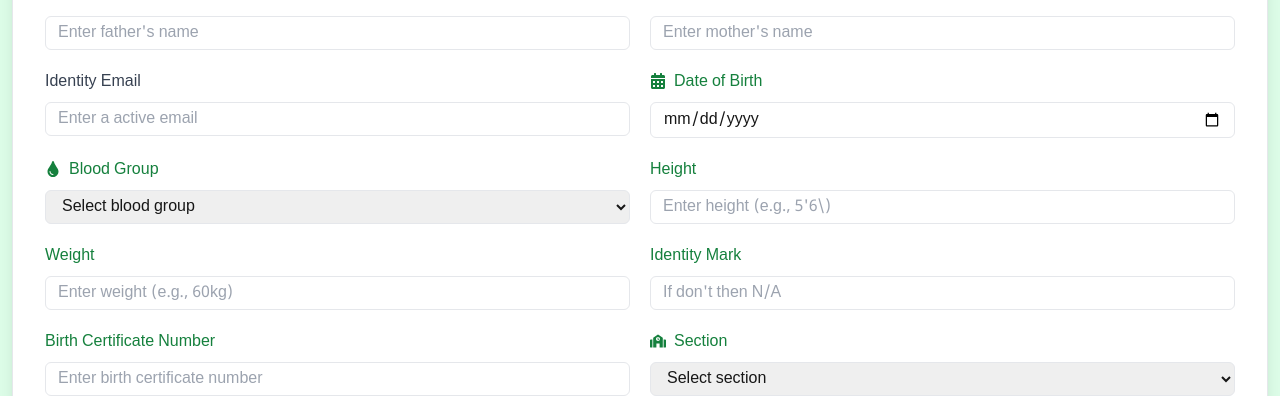
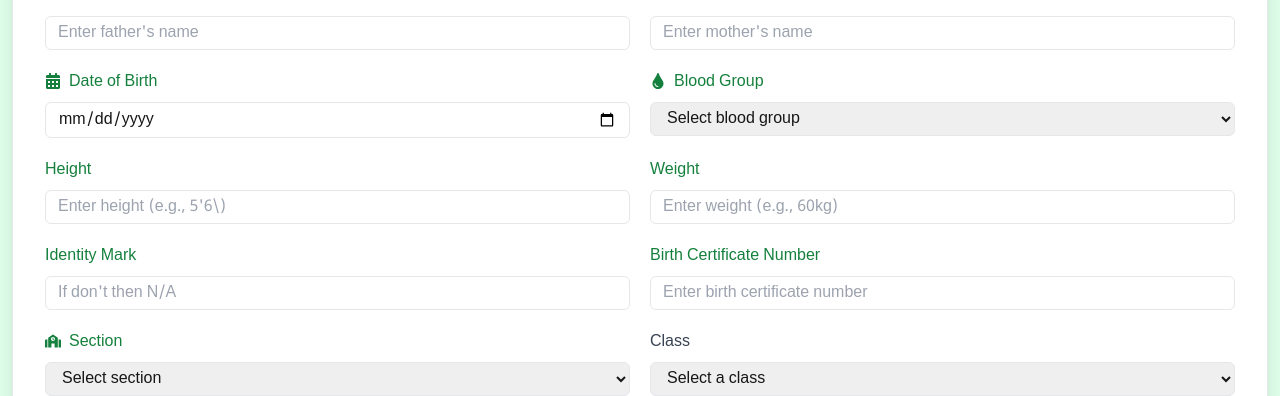
Before and after one commit to Robiu-Sani/tamirul-ummah-maderasah-client-site, a Next.js app: page /pages/admition in a window 1280 px wide. Shown: the part 404-800 px from the top of the page. Built offline with nearby package versions, Linux system fonts and the light colour scheme.

Commit message:
sending notifection is done

```diff
--- a/src/app/pages/admition/AddStudentForm.jsx
+++ b/src/app/pages/admition/AddStudentForm.jsx
@@ -13,21 +13,48 @@ import { IoCloudUploadOutline } from "react-icons/io5";
 import { useState } from "react";
 import Image from "next/image";
 import ImageUpload from "@/app/_DefaultsComponent/ImageUpload";
+import axios from "axios";
+import { url } from "@/app/_DefaultsComponent/DefaultsFunctions/Config";
+import toast, { Toaster } from "react-hot-toast";
+import { GiOilySpiral } from "react-icons/gi";
 
 export default function AddStudentForm() {
+  const [isSubmiting, setIsSubmiting] = useState(false);
   const [image, setImage] = useState(null);
   const {
     register,
     handleSubmit,
+    reset,
     formState: { errors },
   } = useForm();
 
-  const onSubmit = (data) => {
+  const onSubmit = async (data) => {
     const email =
       data.studentNameEnglish.toLowerCase().replace(/\s+/g, "") + "@tum.com";
     const newData = { image, email, ...data };
-    console.log("Form Data Submitted:", newData);
-    alert("Student Information Saved Successfully!");
+    const submitedData = {
+      name: "Admition Notice",
+      messages: `${data.studentNameEnglish} want a admition on class ${data.class}`,
+      info: newData,
+      path: "/notifictions/admition-Student",
+      isClick: false,
+    };
+    try {
+      setIsSubmiting(true);
+      const response = await axios.post(
+        `${url}/notifection/create-notifection`,
+        submitedData
+      );
+      if (response?.data?.status === true) {
+        reset();
+        toast.success(response.data.data.message || "Submit successful");
+      }
+    } catch (err) {
+      console.log(err);
+      toast.error("Something is worng!");
+    } finally {
+      setIsSubmiting(false);
+    }
   };
 
   const handleImageUpload = (url) => {
@@ -39,6 +66,7 @@ export default function AddStudentForm() {
       onSubmit={handleSubmit(onSubmit)}
       className="w-full  mx-auto bg-white p-8 rounded-md shadow-lg border"
     >
+      <Toaster />
       <h2 className="text-2xl font-bold text-center text-green-600 mb-6">
         Add Student Information
       </h2>
@@ -106,22 +134,6 @@ export default function AddStudentForm() {
             className="w-full p-1 px-3 border rounded-md focus:outline-none focus:ring-2 focus:ring-green-500"
           />
           {errors.mothersName && (
-            <span className="text-red-500 text-sm">This field is required</span>
-          )}
-        </div>
-
-        {/* Identity Email */}
-        <div className="w-full">
-          <label className="block font-medium text-gray-700 mb-2">
-            Identity Email
-          </label>
-          <input
-            type="email"
-            {...register("identityEmail", { required: true })}
-            placeholder="Enter a active email"
-            className="w-full p-1 px-3 border rounded-md focus:outline-none focus:ring-2 focus:ring-gray-500"
-          />
-          {errors.identityEmail && (
             <span className="text-red-500 text-sm">This field is required</span>
           )}
         </div>
@@ -253,13 +265,32 @@ export default function AddStudentForm() {
 
         {/* Class */}
         <div className="w-full">
-          <label className="block font-medium text-green-700 mb-2">Class</label>
-          <input
-            type="text"
+          <label className="block font-medium text-gray-700 mb-2">Class</label>
+          <select
             {...register("class", { required: true })}
-            placeholder="Enter class"
             className="w-full p-1 px-3 border rounded-md focus:outline-none focus:ring-2 focus:ring-green-500"
-          />
+          >
+            <option value="" disabled selected>
+              Select a class
+            </option>
+            <option value="one">One</option>
+            <option value="two">Two</option>
+            <option value="three">Three</option>
+            <option value="four">Four</option>
+            <option value="five">Five</option>
+            <option value="six">Six</option>
+            <option value="seven">Seven</option>
+            <option value="eight">Eight</option>
+            <option value="nine">Nine</option>
+            <option value="ten">Ten</option>
+            <option value="eleven">Eleven</option>
+            <option value="twelve">Twelve</option>
+            <option value="hifz">Hifz</option>
+            <option value="norani">Norani</option>
+            <option value="fazil">Fazil</option>
+            <option value="Thaksisi">Thaksisi</option>
+            <option value="kamil">Kamil</option>
+          </select>
           {errors.class && (
             <span className="text-red-500 text-sm">This field is required</span>
           )}
@@ -350,8 +381,9 @@ export default function AddStudentForm() {
       {/* Submit Button */}
       <button
         type="submit"
-        className="w-full mt-3 bg-green-600 text-white p-2 rounded-md hover:bg-green-700 transition"
+        className="w-full flex justify-center items-center gap-3 bg-green-600 text-white py-2 px-4 rounded-lg shadow hover:bg-green-700 transition duration-300"
       >
+        {isSubmiting ? <GiOilySpiral className="animate-spin" /> : null}
         Submit
       </button>
     </form>
--- a/src/app/pages/contact-us/ContactForm.jsx
+++ b/src/app/pages/contact-us/ContactForm.jsx
@@ -36,7 +36,7 @@ export default function ContactForm() {
   return (
     <div className="w-full py-16 px-4 bg-green-100 flex justify-center items-center">
       <Toaster />
-      <div className="bg-white  max-w-2xl w-full">
+      <div className="flex justify-center items-center  max-w-2xl w-full">
         {/* Header */}
         <div className="text-center mb-8">
           <h1 className="text-3xl font-bold text-green-700 mb-2">
--- a/src/app/pages/departments/KowmiDetails.jsx
+++ b/src/app/pages/departments/KowmiDetails.jsx
@@ -13,7 +13,7 @@ export default function KowmiDetails() {
         </div> */}
 
         {/* Content Section */}
-        <div className="bg-white  p-8">
+        <div className="bg-white rounded-md  p-8">
           <h2 className="text-xl font-bold text-gray-800 mb-4">
             কওমি শিক্ষা কী?
           </h2>
```
